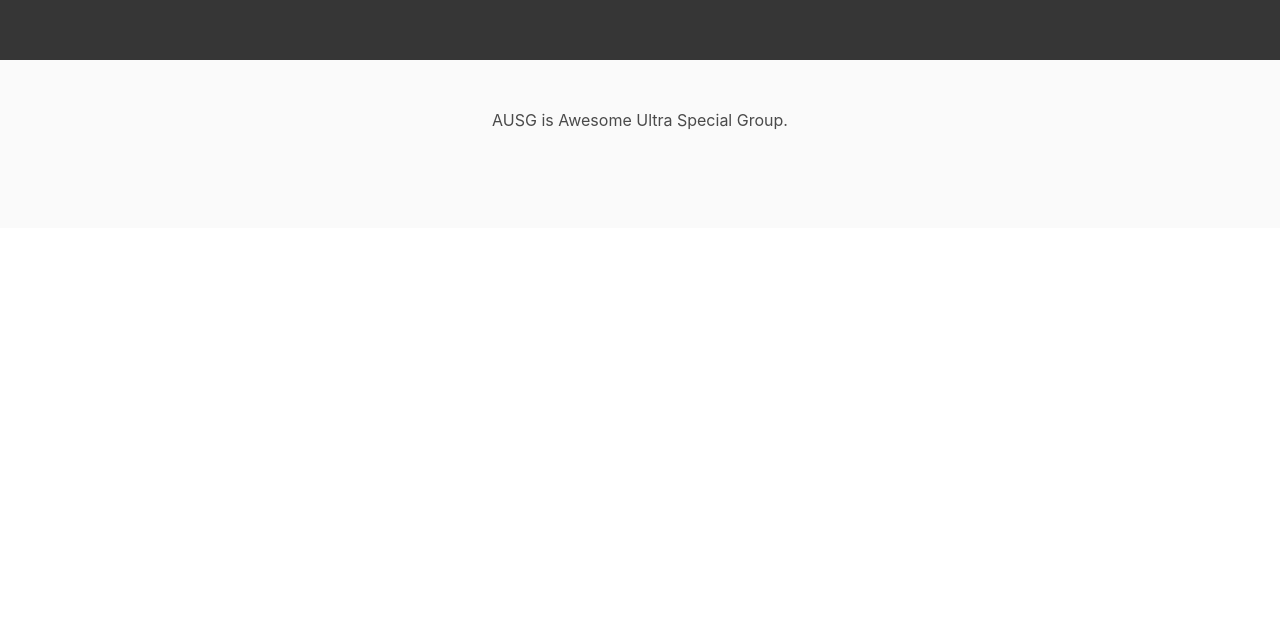
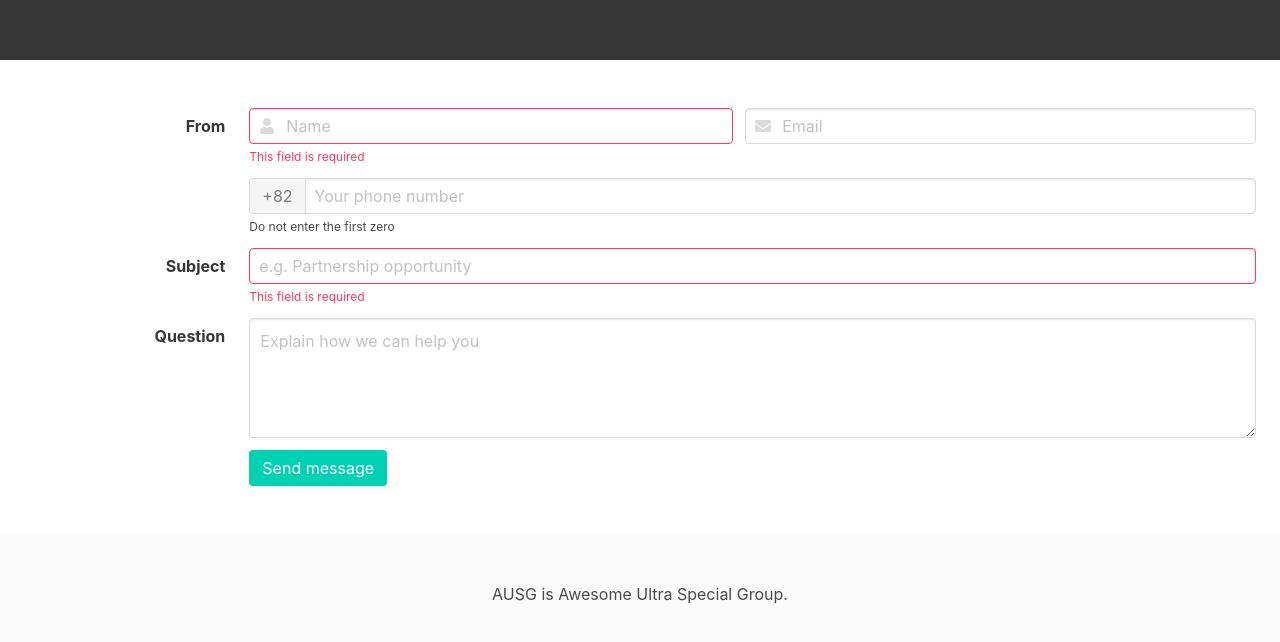
Before and after one commit to yoonhoGo/serverless-spa-portfolio, a website: page index.html in a window 1280 px wide. Shown: the part 1592-2234 px from the top of the page. Before the commit the page ends 1820 px from the top, so only its background shows below. Drawn offline with nearby package versions, Linux system fonts and the light colour scheme.

Commit message:
1차 마무리

```diff
--- /dev/null
+++ b/apiHandler.js
@@ -0,0 +1,5 @@
+'use strict';
+const serverless = require('serverless-http')
+const app = require('./api')
+
+module.exports.handler = serverless(app)
--- a/handler.js
+++ /dev/null
@@ -1,5 +0,0 @@
-'use strict';
-const serverless = require('serverless-http')
-const app = require('./app')
-
-module.exports.hello = serverless(app)
--- a/index.html
+++ b/index.html
@@ -31,6 +31,9 @@
         </a>
         <a class="navbar-item" href="#about">
           About
+        </a>
+        <a class="navbar-item" href="#contact">
+          Contact
         </a>
       </div>
 
@@ -75,6 +78,100 @@
     </div>
   </section>
 
+  <section class="section" id="contact">
+    <form method="POST" action="/api/contact">
+      <div class="field is-horizontal">
+        <div class="field-label is-normal">
+          <label class="label">From</label>
+        </div>
+        <div class="field-body">
+          <div class="field">
+            <p class="control is-expanded has-icons-left">
+              <input class="input is-danger" type="text" placeholder="Name" name="name">
+              <span class="icon is-small is-left">
+                <i class="fas fa-user"></i>
+              </span>
+            </p>
+            <p class="help is-danger">
+              This field is required
+            </p>
+          </div>
+          <div class="field">
+            <p class="control is-expanded has-icons-left has-icons-right">
+              <input class="input" type="email" placeholder="Email" name="email">
+              <span class="icon is-small is-left">
+                <i class="fas fa-envelope"></i>
+              </span>
+            </p>
+          </div>
+        </div>
+      </div>
+
+      <div class="field is-horizontal">
+        <div class="field-label"></div>
+        <div class="field-body">
+          <div class="field is-expanded">
+            <div class="field has-addons">
+              <p class="control">
+                <a class="button is-static">
+                  +82
+                </a>
+              </p>
+              <p class="control is-expanded">
+                <input class="input" type="tel" placeholder="Your phone number" name="tel">
+              </p>
+            </div>
+            <p class="help">Do not enter the first zero</p>
+          </div>
+        </div>
+      </div>
+
+      <div class="field is-horizontal">
+        <div class="field-label is-normal">
+          <label class="label">Subject</label>
+        </div>
+        <div class="field-body">
+          <div class="field">
+            <div class="control">
+              <input class="input is-danger" type="text" placeholder="e.g. Partnership opportunity" name="subject">
+            </div>
+            <p class="help is-danger">
+              This field is required
+            </p>
+          </div>
+        </div>
+      </div>
+
+      <div class="field is-horizontal">
+        <div class="field-label is-normal">
+          <label class="label">Question</label>
+        </div>
+        <div class="field-body">
+          <div class="field">
+            <div class="control">
+              <textarea class="textarea" placeholder="Explain how we can help you" name="question"></textarea>
+            </div>
+          </div>
+        </div>
+      </div>
+
+      <div class="field is-horizontal">
+        <div class="field-label">
+          <!-- Left empty for spacing -->
+        </div>
+        <div class="field-body">
+          <div class="field">
+            <div class="control">
+              <button class="button is-primary" type="submit">
+                Send message
+              </button>
+            </div>
+          </div>
+        </div>
+      </div>
+    </form>
+  </section>
+
   <footer class="footer">
     <div class="content has-text-centered">
       <p>
--- a/package.json
+++ b/package.json
@@ -1,5 +1,7 @@
 {
   "dependencies": {
+    "aws-sdk": "^2.315.0",
+    "body-parser": "^1.18.3",
     "express": "^4.16.3",
     "serverless-http": "^1.6.0"
   },
--- /dev/null
+++ b/webHandler.js
@@ -0,0 +1,5 @@
+'use strict';
+const serverless = require('serverless-http')
+const app = require('./web')
+
+module.exports.handler = serverless(app)
```
Also changed, not shown: api.js (added, +43 -0 lines), serverless.yml (+21 -4 lines), web.js (renamed from app.js, +6 -2 lines), README.md.
